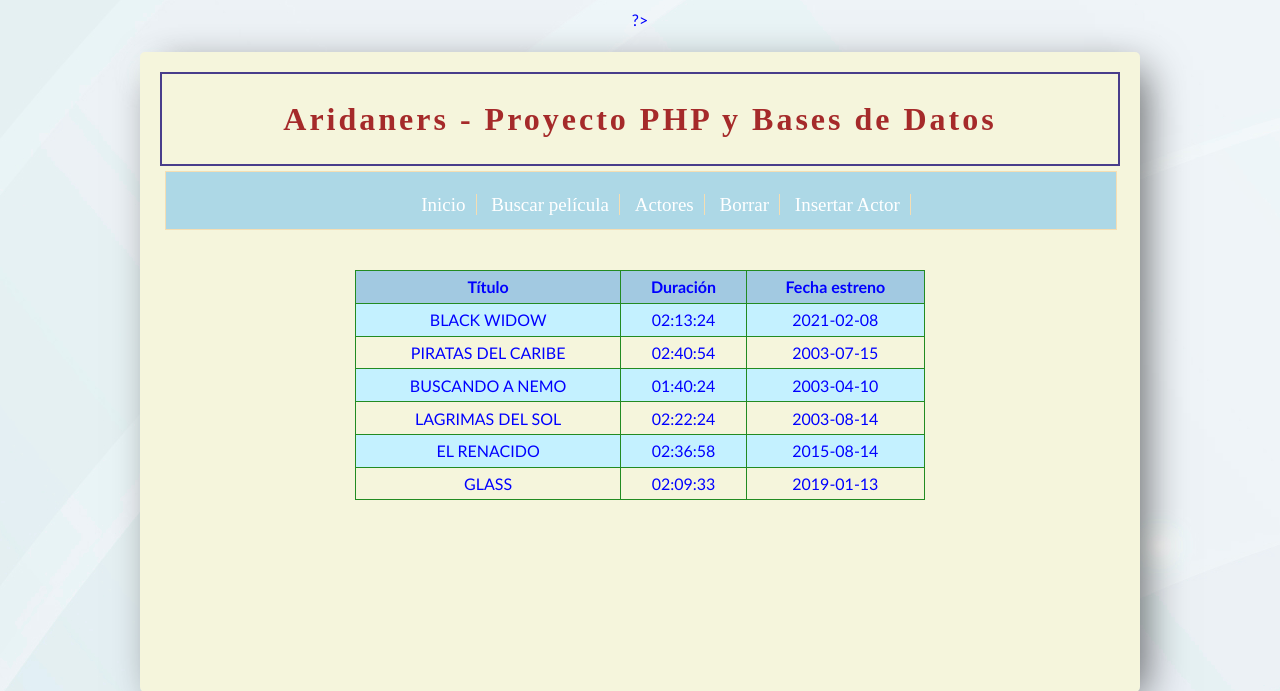
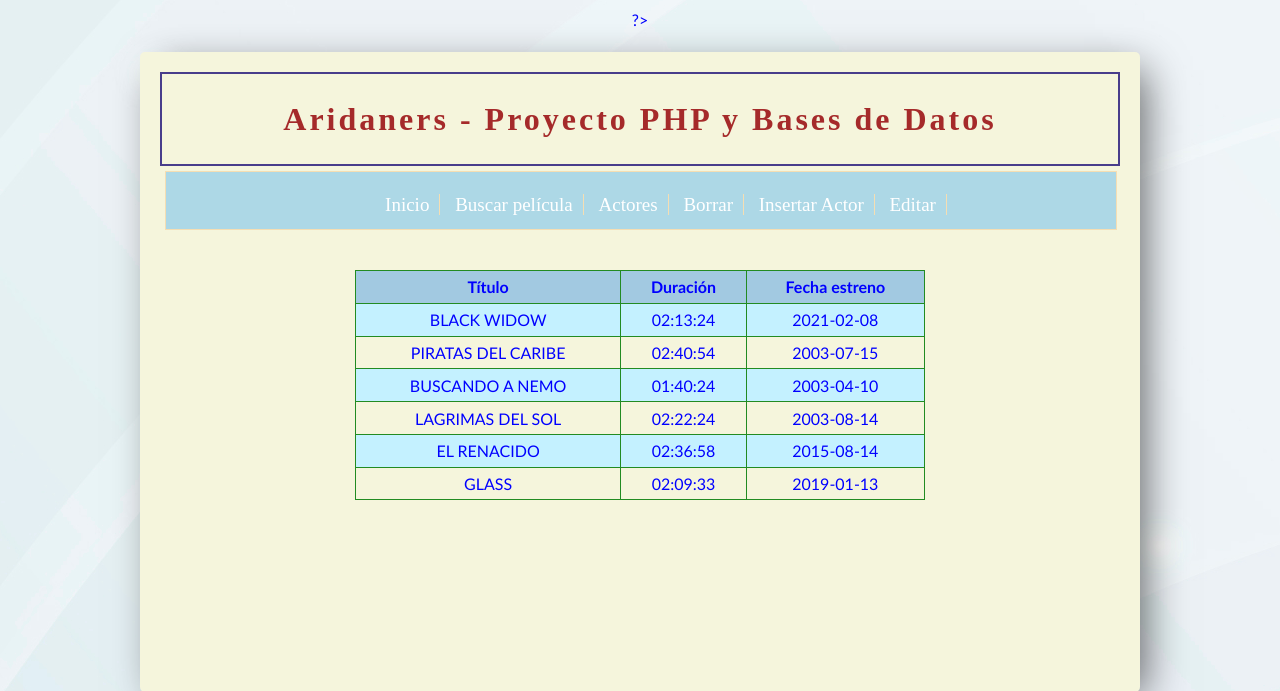
Before and after one commit to imanol-72/Proyecto-PHP, a PHP site: page /index.php in a window 1280 px wide. Shown: the top 691 px of the page. Run offline with PHP 8.4, Linux system fonts and the light colour scheme; data comes from the database, SQL or seed files in the repository.

Commit message:
Update menu.php

```diff
--- a/menu.php
+++ b/menu.php
@@ -5,5 +5,6 @@
                     <li><a href="index.php?opcion=actores">Actores</a></li>
                     <li><a href="index.php?opcion=borrar">Borrar</a></li>
                     <li><a href="index.php?opcion=inser">Insertar Actor</a></li>
+                    <li><a href="index.php?opcion=editar">Editar</a></li>
                 </ul>
 </div> <!-- fin de menú  -->
```
